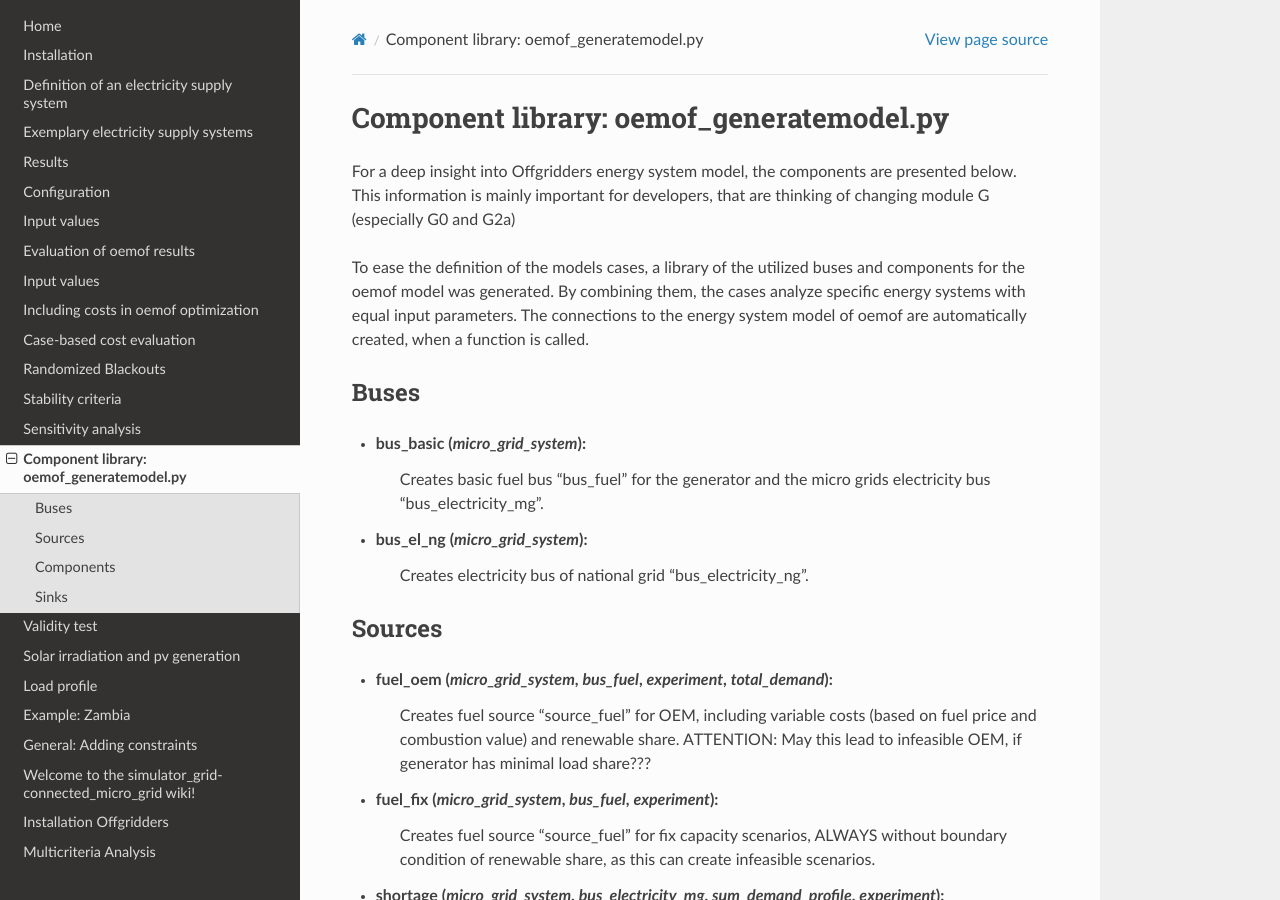
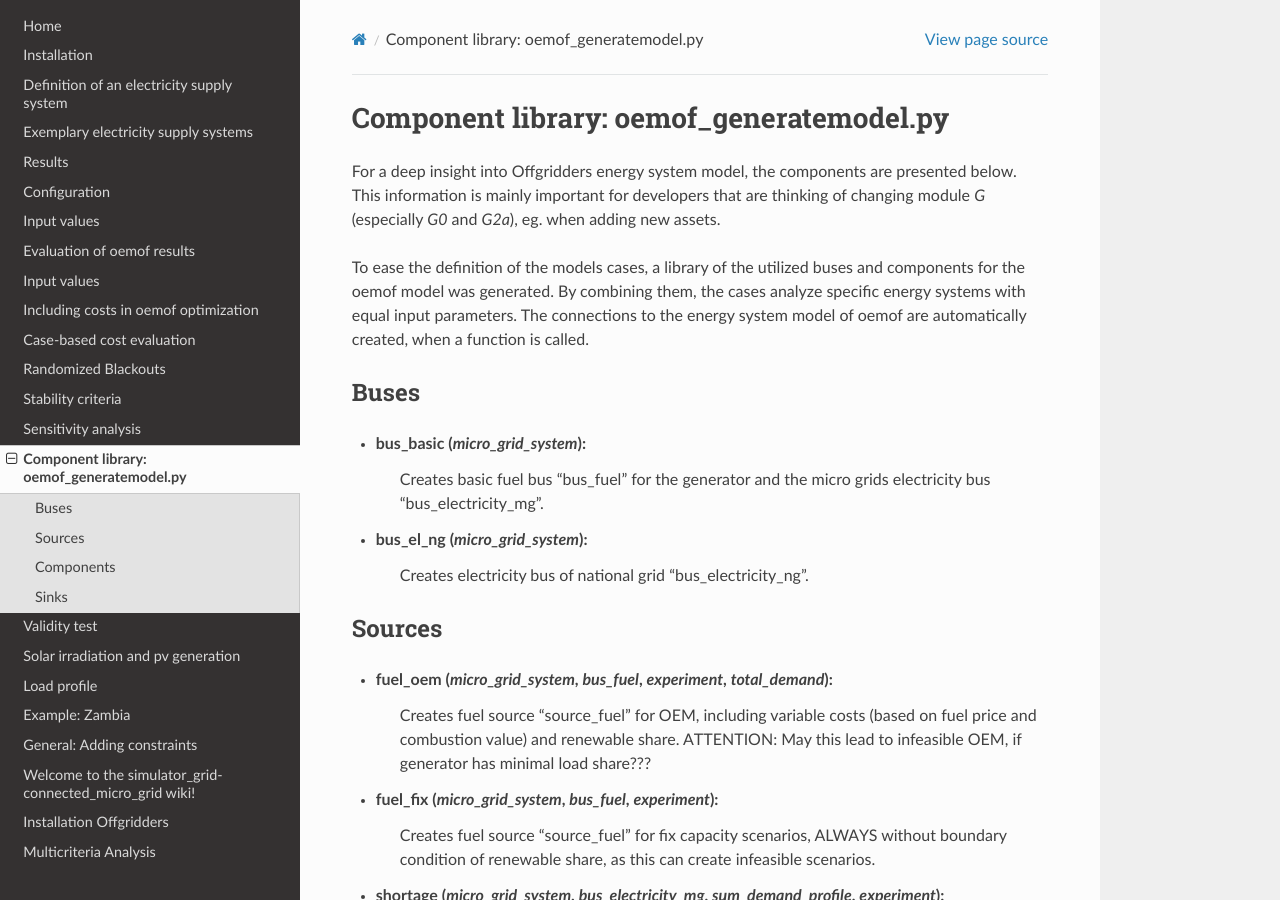
Before and after one commit to rl-institut/offgridders, a Sphinx documentation site: the page built from docs/Components.rst, in a window 1280 px wide and 900 px high. Built offline with Sphinx 7.4.7 and the Read the Docs theme 2.0.0, drawn with Linux system fonts in a browser that asks for light colours.

Commit message:
Small changest to Components.rst
Co-authored-by: smartie2076 <44204527+smartie2076@users.noreply.github.com>

```diff
--- a/docs/Components.rst
+++ b/docs/Components.rst
@@ -2,7 +2,7 @@
 Component library: oemof_generatemodel.py
 ==========================================
 
-For a deep insight into Offgridders energy system model, the components are presented below. This information is mainly important for developers, that are thinking of changing module G (especially G0 and G2a)
+For a deep insight into Offgridders energy system model, the components are presented below. This information is mainly important for developers that are thinking of changing module `G` (especially `G0` and `G2a`), eg. when adding new assets.
 
 To ease the definition of the models cases, a library of the utilized buses and components for the oemof model was generated. By combining them, the cases analyze specific energy systems with equal input parameters. The connections to the energy system model of oemof are automatically created, when a function is called.
 
```
